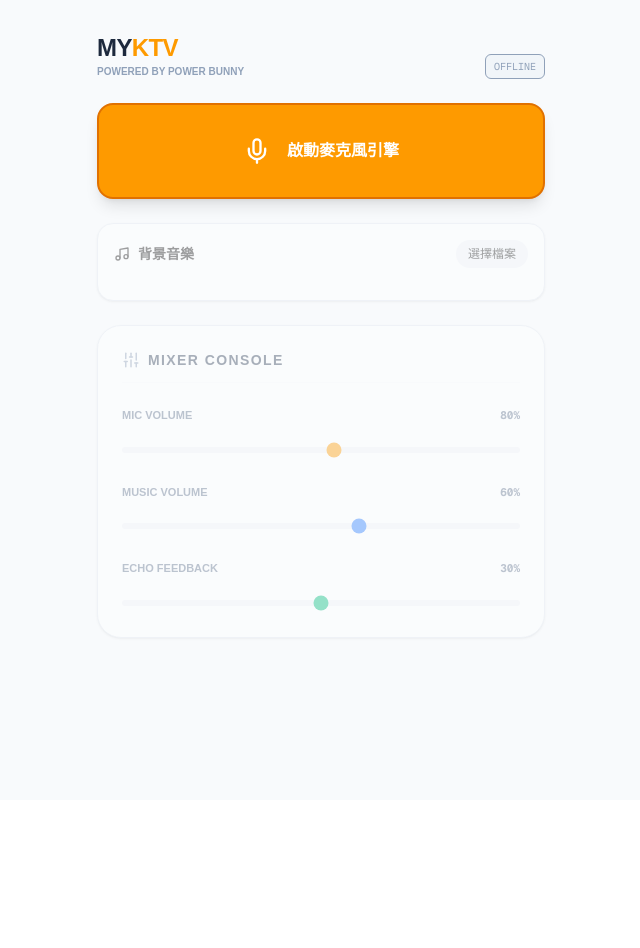
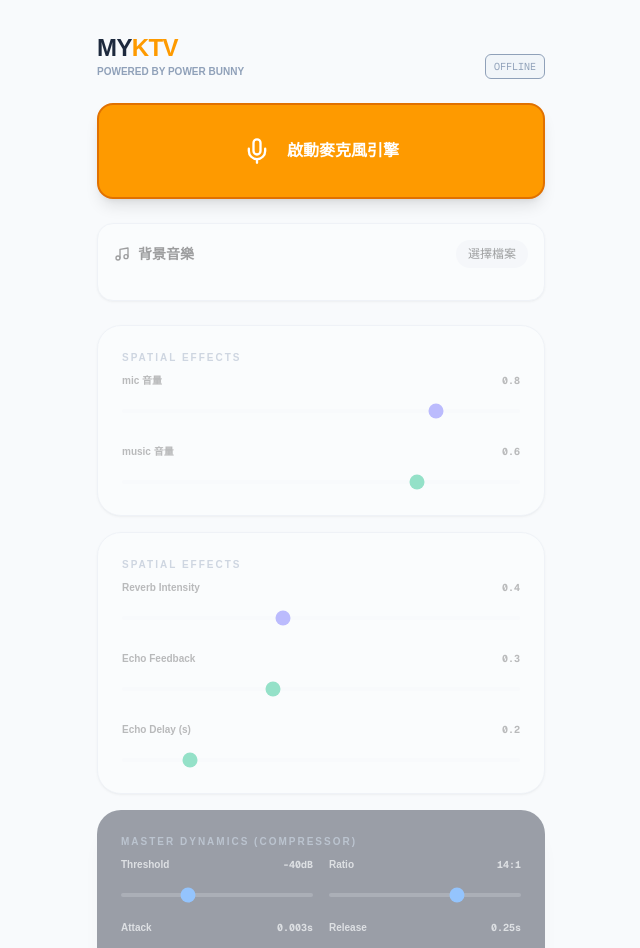
Before and after one commit to leon123858/myKTV, a Next.js app in the folder web-ktv/: page /ktv in a window 1280 px wide. Shown: the top 948 px of the page, without its empty margins (319-959 px from the left). Before the commit the page ends 800 px from the top, so only its background shows below. Built offline with nearby package versions, Linux system fonts and the light colour scheme.

Commit message:
basic framework OK

```diff
--- /dev/null
+++ b/web-ktv/app/components/controlSide.tsx
@@ -0,0 +1,42 @@
+import { KTVVolume } from '../types/types';
+
+export default function ControlSlider({
+	label,
+	value,
+	min,
+	max,
+	step,
+	onChange,
+	color = '',
+	unit = '',
+}: {
+	label: string;
+	value: number;
+	min: number;
+	max: number;
+	step: number;
+	onChange: (value: number) => void;
+	color?: string;
+	unit?: string;
+}) {
+	return (
+		<div className='space-y-2'>
+			<div className='flex justify-between text-[10px] font-bold opacity-70'>
+				<span>{label}</span>
+				<span className='font-mono'>
+					{value}
+					{unit}
+				</span>
+			</div>
+			<input
+				type='range'
+				min={min}
+				max={max}
+				step={step}
+				value={value}
+				onChange={(e) => onChange(parseFloat(e.target.value))}
+				className={`w-full h-1 bg-slate-200/20 rounded-lg appearance-none cursor-pointer ${color}`}
+			/>
+		</div>
+	);
+}
--- a/web-ktv/app/ktv/page.tsx
+++ b/web-ktv/app/ktv/page.tsx
@@ -1,8 +1,10 @@
 'use client';
 
 import { useState, useRef, useEffect, useCallback } from 'react';
-import { Mic, Music, Play, Pause, RotateCcw, Sliders } from 'lucide-react';
+import { Mic, Music, Play, Pause, RotateCcw } from 'lucide-react';
 import { KTVVolume, MyAudioGraph } from '../types/types';
+import ControlSlider from '../components/controlSide';
+import { generateFakeIRBuffer } from '../libs/ir';
 
 export default function KTVPage() {
 	const [isEngineRunning, setIsEngineRunning] = useState(false);
@@ -11,9 +13,13 @@ export default function KTVPage() {
 		mic: 0.8,
 		music: 0.6,
 		echo: 0.3,
+		reverb: 0.4,
 		delay: 0.2,
-		ratio: 12,
-		ducking: -35,
+		threshold: -40,
+		ratio: 14,
+		knee: 30,
+		attack: 0.003,
+		release: 0.25,
 	});
 
 	// 音樂播放相關狀態
@@ -29,31 +35,33 @@ export default function KTVPage() {
 		(rampTime = 0.05) => {
 			const ctx = audioCtx.current;
 			const n = nodes.current;
-			if (!ctx) return;
+			if (!ctx || !n) return;
 
-			const { mic, music, echo, delay, ratio, ducking } = volume;
+			const v = volume;
 			const now = ctx.currentTime;
 
-			n?.getGainNode('micGain').gain.setTargetAtTime(mic, now, rampTime);
-			n?.getGainNode('musicGain').gain.setTargetAtTime(music, now, rampTime);
-			n?.getGainNode('echoFeedback').gain.setTargetAtTime(echo, now, rampTime);
-			n?.getDelayNode('echoDelay').delayTime.setTargetAtTime(
-				delay,
+			// 1. Gain 類節點
+			n.getGainNode('micGain').gain.setTargetAtTime(v.mic, now, rampTime);
+			n.getGainNode('musicGain').gain.setTargetAtTime(v.music, now, rampTime);
+			n.getGainNode('echoFeedback').gain.setTargetAtTime(v.echo, now, rampTime);
+			n.getGainNode('reverbGain').gain.setTargetAtTime(v.reverb, now, rampTime);
+
+			// 2. 時間與濾波
+			n.getDelayNode('echoDelay').delayTime.setTargetAtTime(
+				v.delay,
 				now,
 				rampTime
 			);
-			n?.getDynamicsCompressorNode('compressor').ratio.setTargetAtTime(
-				ratio,
-				now,
-				rampTime
-			);
-			n?.getDynamicsCompressorNode('compressor').threshold.setTargetAtTime(
-				ducking,
-				now,
-				rampTime
-			);
+
+			// 3. Compressor 深度調試
+			const comp = n.getDynamicsCompressorNode('compressor');
+			comp.threshold.setTargetAtTime(v.threshold, now, rampTime);
+			comp.ratio.setTargetAtTime(v.ratio, now, rampTime);
+			comp.knee.setTargetAtTime(v.knee, now, rampTime);
+			comp.attack.setTargetAtTime(v.attack, now, rampTime);
+			comp.release.setTargetAtTime(v.release, now, rampTime);
 		},
-		[volume, audioCtx, nodes]
+		[volume]
 	);
 
 	useEffect(() => {
@@ -90,11 +98,17 @@ export default function KTVPage() {
 			nodes.current.insertStream('mic', stream);
 
 			/**
-			 * Audio Graph:
-			 * 												     |<----filter----|
-			 * mic-Filters-micGain---|---delay---echoFeedbackGain--|
-			 * 				 					 		 |-----------------------------|--Compressor--dest
-			 * player--musicGain-----|
+			 * Pro KTV Audio Graph:
+			 * *
+			 * 																		  |<--------Filters<---|
+			 * 																		  |                    |
+			 * mic -> Filters -> micGain ---┬--- [delay] --- [echoFeedbackGain] ---┬---> [Compressor] -> dest
+			 * 															|                            					 |                            					 ^
+			 * 															|-- [Convolver]-[reverbGain]-----------|                            					 |
+			 * 															|                            					 |                                      |
+			 * 															└-----[Dry Path] ----------------------┘                                      |
+			 *                                                                     |
+			 * player -> musicGain ------------------------------------------------┘
 			 */
 
 			// node
@@ -104,7 +118,12 @@ export default function KTVPage() {
 			);
 			nodes.current.insertNode('audioDestNode', ctx.destination);
 
-			for (const name of ['micGain', 'musicGain', 'echoFeedback']) {
+			for (const name of [
+				'micGain',
+				'musicGain',
+				'echoFeedback',
+				'reverbGain',
+			]) {
 				nodes.current.insertNode(name, ctx.createGain());
 			}
 			for (const name of ['echoDelay']) {
@@ -119,21 +138,28 @@ export default function KTVPage() {
 			for (const name of ['lowCutFilter', 'presenceFilter', 'echoFilter']) {
 				nodes.current.insertNode(name, ctx.createBiquadFilter());
 			}
+			for (const name of ['convolver']) {
+				nodes.current.insertNode(name, ctx.createConvolver());
+			}
 
-			// filter
-			console.log(nodes.current);
+			// static setting
 			nodes.current.getBiquadFilterNode('lowCutFilter').type = 'highpass';
 			nodes.current.getBiquadFilterNode('lowCutFilter').frequency.value = 150;
-
 			nodes.current.getBiquadFilterNode('presenceFilter').type = 'peaking';
 			nodes.current.getBiquadFilterNode(
 				'presenceFilter'
 			).frequency.value = 3500;
 			nodes.current.getBiquadFilterNode('presenceFilter').Q.value = 1.2;
 			nodes.current.getBiquadFilterNode('presenceFilter').gain.value = 4;
-
 			nodes.current.getBiquadFilterNode('echoFilter').type = 'lowpass';
 			nodes.current.getBiquadFilterNode('echoFilter').frequency.value = 3000;
+			nodes.current.getConvolverNode('convolver').buffer = generateFakeIRBuffer(
+				ctx,
+				0.5
+			);
+
+			// dynamic setting
+			applyVolumeSettings();
 
 			// connection
 			nodes.current.connectionList([
@@ -143,7 +169,6 @@ export default function KTVPage() {
 				'micGain',
 				'compressor',
 			]);
-
 			nodes.current.connectionList([
 				'micGain',
 				'echoDelay',
@@ -151,16 +176,16 @@ export default function KTVPage() {
 				'echoFilter',
 				'echoDelay',
 			]);
+			nodes.current.connection('echoFeedback', 'compressor');
+			nodes.current.connectionList([
+				'micGain',
+				'convolver',
+				'reverbGain',
+				'compressor',
+			]);
+			nodes.current.connection('musicGain', 'compressor');
+			nodes.current.connection('compressor', 'audioDestNode');
 
-			nodes.current.connection('echoFeedback', 'compressor');
-
-			nodes.current.connectionList([
-				'musicGain',
-				'compressor',
-				'audioDestNode',
-			]);
-
-			applyVolumeSettings();
 			setIsEngineRunning(true);
 		} catch (err) {
 			console.error('Audio failed:', err);
@@ -335,78 +360,116 @@ export default function KTVPage() {
 
 				{/* 3. 混音器混響區 */}
 				<section
-					className={`space-y-4 transition-opacity ${
-						!isEngineRunning ? 'opacity-40 pointer-events-none' : 'opacity-100'
+					className={`space-y-4 pb-20 transition-opacity ${
+						!isEngineRunning ? 'opacity-40 pointer-events-none' : ''
 					}`}
 				>
+					{/* 音量設定 (Gain) */}
 					<div className='bg-white p-6 rounded-3xl border border-slate-200 shadow-sm space-y-6'>
-						<div className='flex items-center gap-2 border-b pb-3 border-slate-50'>
-							<Sliders size={18} className='text-slate-400' />
-							<h3 className='text-sm font-black text-slate-700 uppercase tracking-widest'>
-								Mixer Console
+						<h3 className='text-[10px] font-black text-slate-400 uppercase tracking-[0.2em] mb-2'>
+							Spatial Effects
 						</h3>
-						</div>
 
-						{/* 麥克風音量 */}
-						<div className='space-y-3'>
-							<div className='flex justify-between text-[11px] font-bold text-slate-500'>
-								<span>MIC VOLUME</span>
-								<span className='font-mono'>
-									{(volume.mic * 100).toFixed(0)}%
-								</span>
-							</div>
-							<input
-								type='range'
-								min='0'
-								max='1.5'
-								step='0.01'
+						<ControlSlider
+							label='mic 音量'
 							value={volume.mic}
-								onChange={(e) =>
-									handleVolumeChange('mic', parseFloat(e.target.value))
-								}
-								className='w-full h-1.5 bg-slate-100 rounded-lg appearance-none accent-amber-500 cursor-pointer'
+							min={0}
+							max={1}
+							step={0.01}
+							onChange={(v) => handleVolumeChange('mic', v)}
+							color='accent-indigo-500'
+						/>
+
+						<ControlSlider
+							label='music 音量'
+							value={volume.music}
+							min={0}
+							max={0.8}
+							step={0.01}
+							onChange={(v) => handleVolumeChange('music', v)}
+							color='accent-emerald-500'
 						/>
 					</div>
 
-						{/* 音樂音量 */}
-						<div className='space-y-3'>
-							<div className='flex justify-between text-[11px] font-bold text-slate-500'>
-								<span>MUSIC VOLUME</span>
-								<span className='font-mono'>
-									{(volume.music * 100).toFixed(0)}%
-								</span>
-							</div>
-							<input
-								type='range'
-								min='0'
-								max='1'
-								step='0.01'
-								value={volume.music}
-								onChange={(e) =>
-									handleVolumeChange('music', parseFloat(e.target.value))
-								}
-								className='w-full h-1.5 bg-slate-100 rounded-lg appearance-none accent-blue-500 cursor-pointer'
+					{/* 空間效果 (Echo & Reverb) */}
+					<div className='bg-white p-6 rounded-3xl border border-slate-200 shadow-sm space-y-6'>
+						<h3 className='text-[10px] font-black text-slate-400 uppercase tracking-[0.2em] mb-2'>
+							Spatial Effects
+						</h3>
+
+						<ControlSlider
+							label='Reverb Intensity'
+							value={volume.reverb}
+							min={0}
+							max={1}
+							step={0.01}
+							onChange={(v) => handleVolumeChange('reverb', v)}
+							color='accent-indigo-500'
+						/>
+
+						<ControlSlider
+							label='Echo Feedback'
+							value={volume.echo}
+							min={0}
+							max={0.8}
+							step={0.01}
+							onChange={(v) => handleVolumeChange('echo', v)}
+							color='accent-emerald-500'
+						/>
+
+						<ControlSlider
+							label='Echo Delay (s)'
+							value={volume.delay}
+							min={0.05}
+							max={1}
+							step={0.01}
+							onChange={(v) => handleVolumeChange('delay', v)}
+							color='accent-emerald-500'
 						/>
 					</div>
 
-						{/* 迴響強度 */}
-						<div className='space-y-3'>
-							<div className='flex justify-between text-[11px] font-bold text-slate-500'>
-								<span>ECHO FEEDBACK</span>
-								<span className='font-mono'>
-									{(volume.echo * 100).toFixed(0)}%
-								</span>
-							</div>
-							<input
-								type='range'
-								min='0'
-								max='0.6'
-								step='0.01'
-								value={volume.echo}
-								onChange={(e) =>
-									handleVolumeChange('echo', parseFloat(e.target.value))
-								}
-								className='w-full h-1.5 bg-slate-100 rounded-lg appearance-none accent-emerald-500 cursor-pointer'
+					{/* 動態處理器 (Compressor) */}
+					<div className='bg-slate-900 p-6 rounded-3xl shadow-xl space-y-6 text-white'>
+						<h3 className='text-[10px] font-black text-slate-500 uppercase tracking-[0.2em] mb-2'>
+							Master Dynamics (Compressor)
+						</h3>
+
+						<div className='grid grid-cols-2 gap-4'>
+							<ControlSlider
+								label='Threshold'
+								value={volume.threshold}
+								min={-60}
+								max={0}
+								step={1}
+								onChange={(v) => handleVolumeChange('threshold', v)}
+								unit='dB'
+							/>
+							<ControlSlider
+								label='Ratio'
+								value={volume.ratio}
+								min={1}
+								max={20}
+								step={0.1}
+								onChange={(v) => handleVolumeChange('ratio', v)}
+								unit=':1'
+							/>
+							<ControlSlider
+								label='Attack'
+								value={volume.attack}
+								min={0}
+								max={0.1}
+								step={0.001}
+								onChange={(v) => handleVolumeChange('attack', v)}
+								unit='s'
+							/>
+							<ControlSlider
+								label='Release'
+								value={volume.release}
+								min={0.01}
+								max={1}
+								step={0.01}
+								onChange={(v) => handleVolumeChange('release', v)}
+								unit='s'
 							/>
 						</div>
 					</div>
--- /dev/null
+++ b/web-ktv/app/libs/ir.ts
@@ -0,0 +1,14 @@
+export function generateFakeIRBuffer(ctx: AudioContext, roomSizeConst = 0.5) {
+	const irLength = ctx.sampleRate * 2; // 2秒混響
+	const irBuffer = ctx.createBuffer(2, irLength, ctx.sampleRate);
+	for (let ch = 0; ch < 2; ch++) {
+		const data = irBuffer.getChannelData(ch);
+		for (let i = 0; i < irLength; i++) {
+			// 指數衰減白噪音: (Math.random()*2-1) * e^(-i/tau)
+			data[i] =
+				(Math.random() * 2 - 1) *
+				Math.exp(-i / (ctx.sampleRate * roomSizeConst));
+		}
+	}
+	return irBuffer;
+}
--- a/web-ktv/app/types/types.ts
+++ b/web-ktv/app/types/types.ts
@@ -41,6 +41,9 @@ export class MyAudioGraph {
 	getAudioBufferSourceNode(name: string) {
 		return this.nodes[name] as AudioBufferSourceNode;
 	}
+	getConvolverNode(name: string) {
+		return this.nodes[name] as ConvolverNode;
+	}
 
 	connection(name1: string, name2: string) {
 		if (this.nodes[name1] && this.nodes[name2]) {
@@ -69,10 +72,19 @@ export class MyAudioGraph {
 }
 
 export interface KTVVolume {
+	// Gain 相關
 	mic: number;
 	music: number;
-	echo: number; // 迴響強度 (Feedback)
-	delay: number; // 迴響延遲時間 (秒)
-	ratio: number; // 壓縮比例
-	ducking: number; // 門檻值 (Threshold)
+	echo: number; // Feedback Gain
+	reverb: number; // Reverb Send Gain
+
+	// 時間相關
+	delay: number; // Echo Delay Time
+
+	// Compressor 核心參數
+	threshold: number;
+	ratio: number;
+	knee: number;
+	attack: number;
+	release: number;
 }
```
Lines whose indentation alone changed are shown as unchanged.
